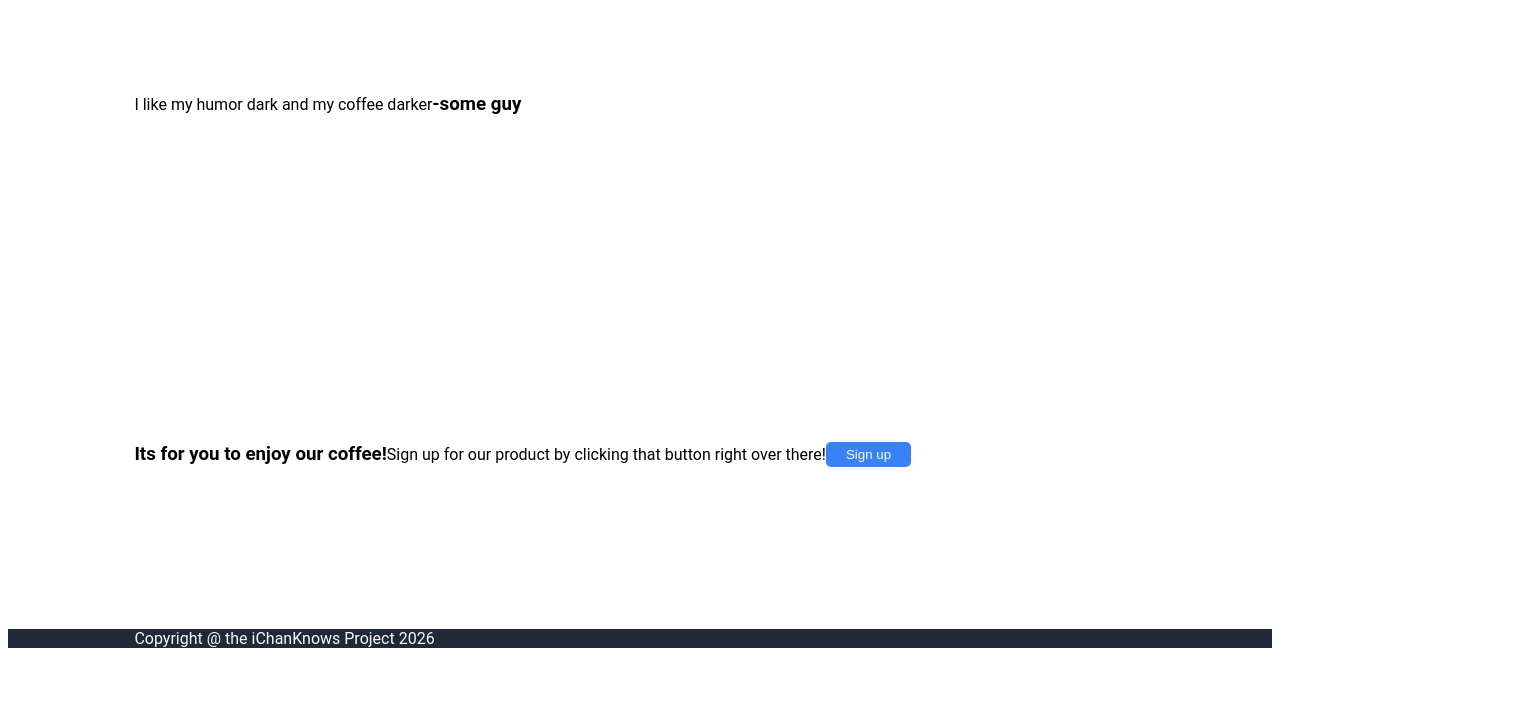
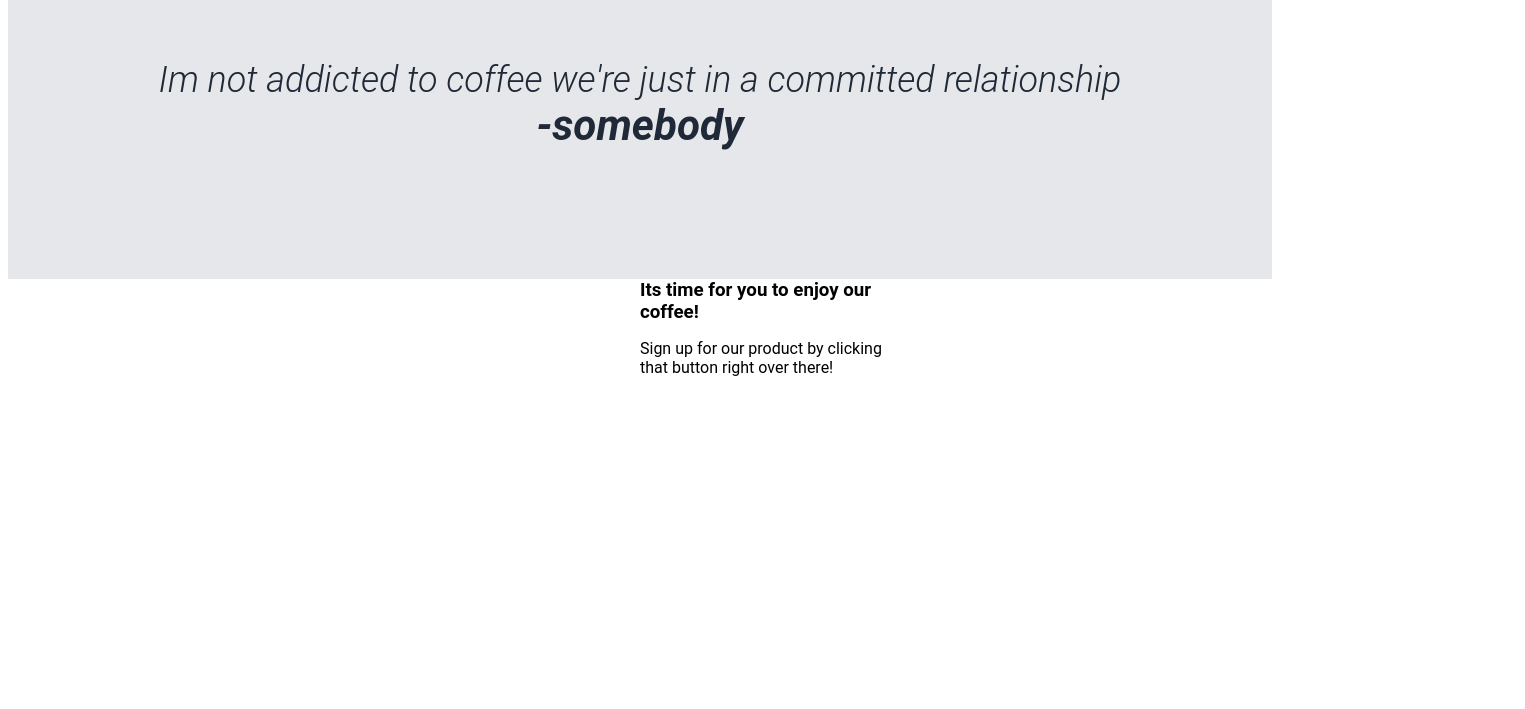
Before and after one commit to IchanKnows/LandingPage, a plain HTML site: page index.html in a window 1280 px wide. Shown: the part 855-1564 px from the top of the page, 1525 px wide, since content can reach past the window. Before the commit the page ends 1511 px from the top, so only its background shows below. Drawn offline with Linux system fonts and the light colour scheme.

Commit message:
Finished section 3 and correct class name of section 4
added properties for section 3 div qoutes to match requirements. started adding properties on section 4

```diff
--- a/index.html
+++ b/index.html
@@ -40,10 +40,10 @@
 
     </div>
     <div class="section3">
-        <p>I like my humor dark and my coffee darker</p>
-        <h3>-some guy</h3></div>
-    <div class="section3">
-        <h3>Its for you to enjoy our coffee!</h3>
+        <p>Im not addicted to <em>coffee</em> we're just in a committed relationship</p>
+        <h3>-somebody</h3></div>
+    <div class="section4">
+        <h3>Its time for you to enjoy our coffee!</h3>
         <p>Sign up for our product by clicking that button right over there!</p>
         <button>Sign up</button>
     </div>
--- a/style.css
+++ b/style.css
@@ -8,7 +8,7 @@ body {
 }
 
 
-.header, .footer, .section1, .section2, .section3 {
+.header, .footer, .section1, .section2, .section3, .section4 {
     display: flex;
     align-items: center;
     padding-left: 10%;
@@ -39,7 +39,7 @@ li {
     font-size: 18px;
 }
 
-.section1, .section2, .section3 {
+.section1, .section2, .section3, .section4 {
     /* flex-direction: column; */
     align-items: center;
     height: 350px;
@@ -102,3 +102,34 @@ button {
     width: 100%;
     height: 100%;
 }
+
+.section3 {
+    flex-direction: column;
+    justify-content: center;
+    align-items: center;
+    background-color: #E5E7EB;
+    font-size: 36px;
+    Color: #1F2937;
+    font-weight: 300;
+    font-style: italic;
+}
+
+.section3 p, h3 {
+    margin: 0;
+}
+
+.section4 {
+    flex-flow: column wrap;
+    justify-content: flex-start;
+    align-items: center;
+    width: 100%;
+    height: 100%;
+}
+
+.section4 h3, .section4 p {
+    width: 20%;
+}
+
+.section4 p {
+    margin-bottom: 500px;
+}
```
